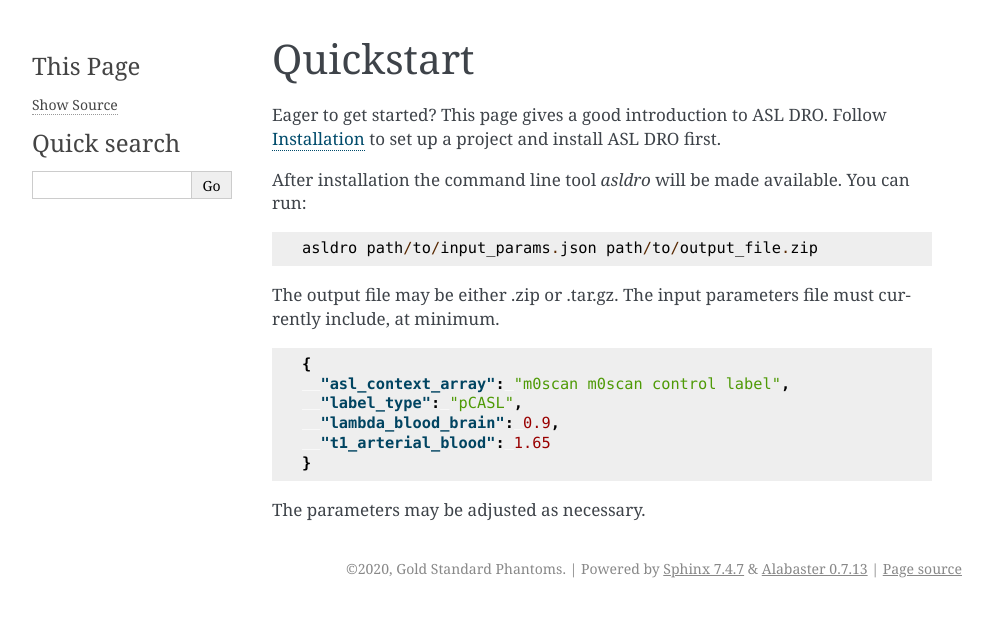
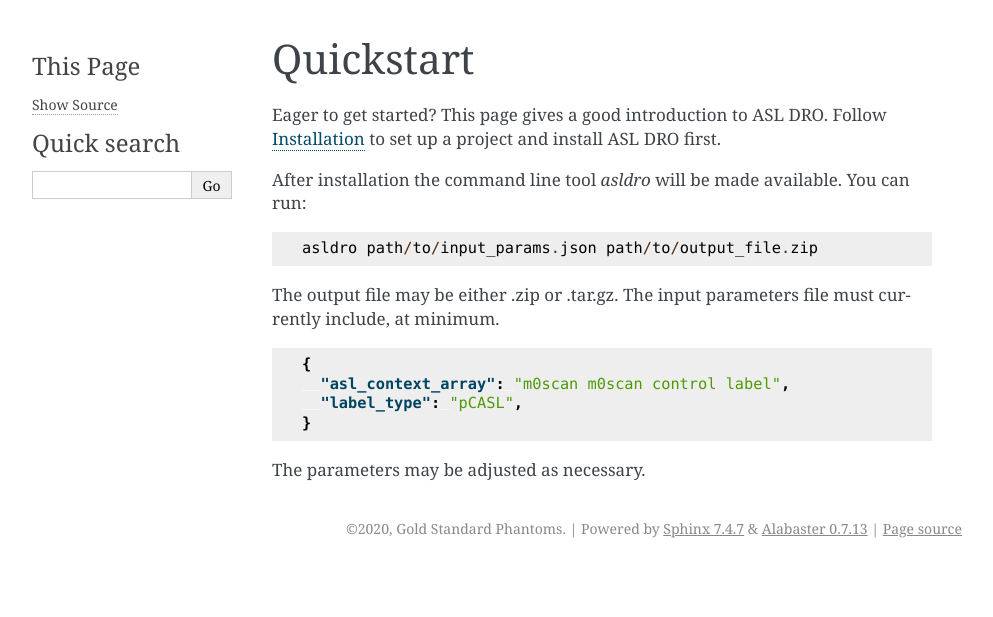
Before and after one commit to gold-standard-phantoms/asldro, a Sphinx documentation site: the page built from docs/usage/quickstart.rst, in a window 1280 px wide. Shown: the top 617 px of the page, without its empty margins (148-1141 px from the left). Built offline with Sphinx 7.4.7, drawn with Linux system fonts in a browser that asks for light colours; pages that are not in the unit, such as notebooks, are missing from menus.

```diff
--- a/docs/usage/quickstart.rst
+++ b/docs/usage/quickstart.rst
@@ -15,8 +15,6 @@
     {
       "asl_context_array": "m0scan m0scan control label",
       "label_type": "pCASL",
-      "lambda_blood_brain": 0.9,
-      "t1_arterial_blood": 1.65
     }
 
 The parameters may be adjusted as necessary.
```
Also changed, not shown: .gitlab-ci.yml.
